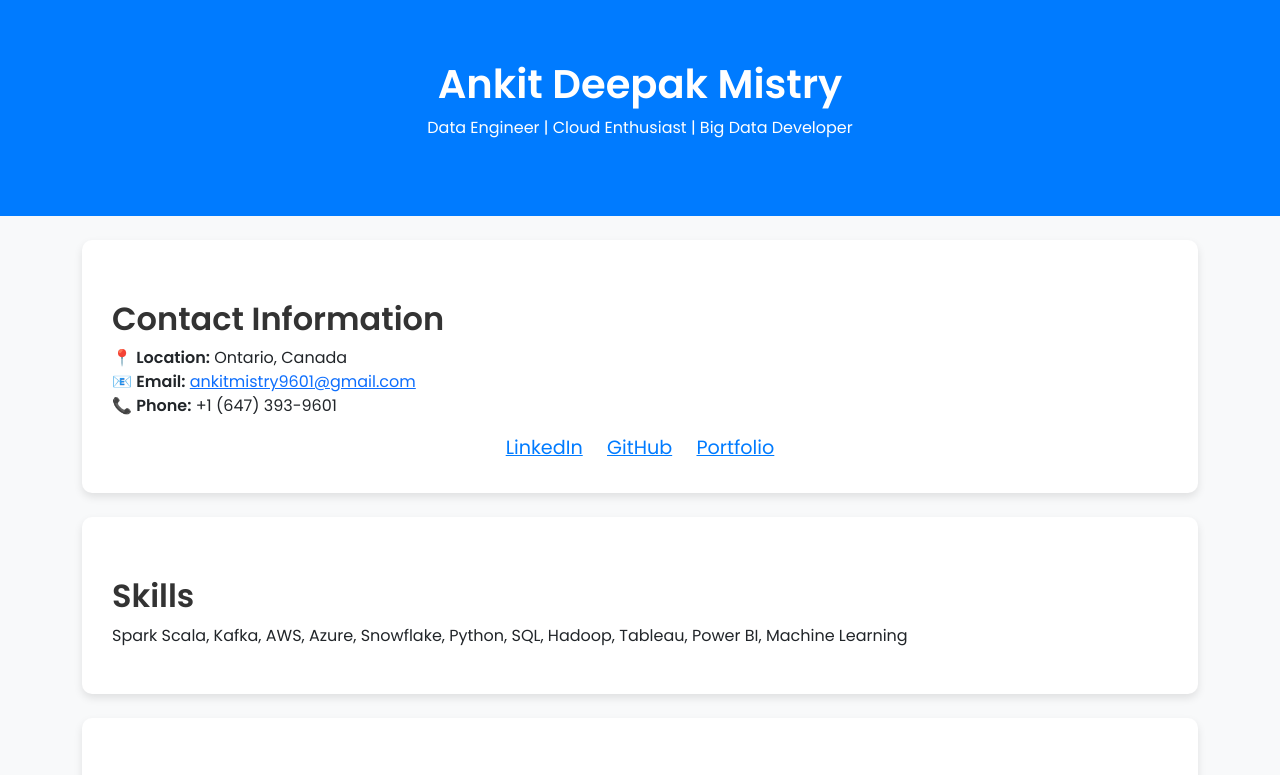
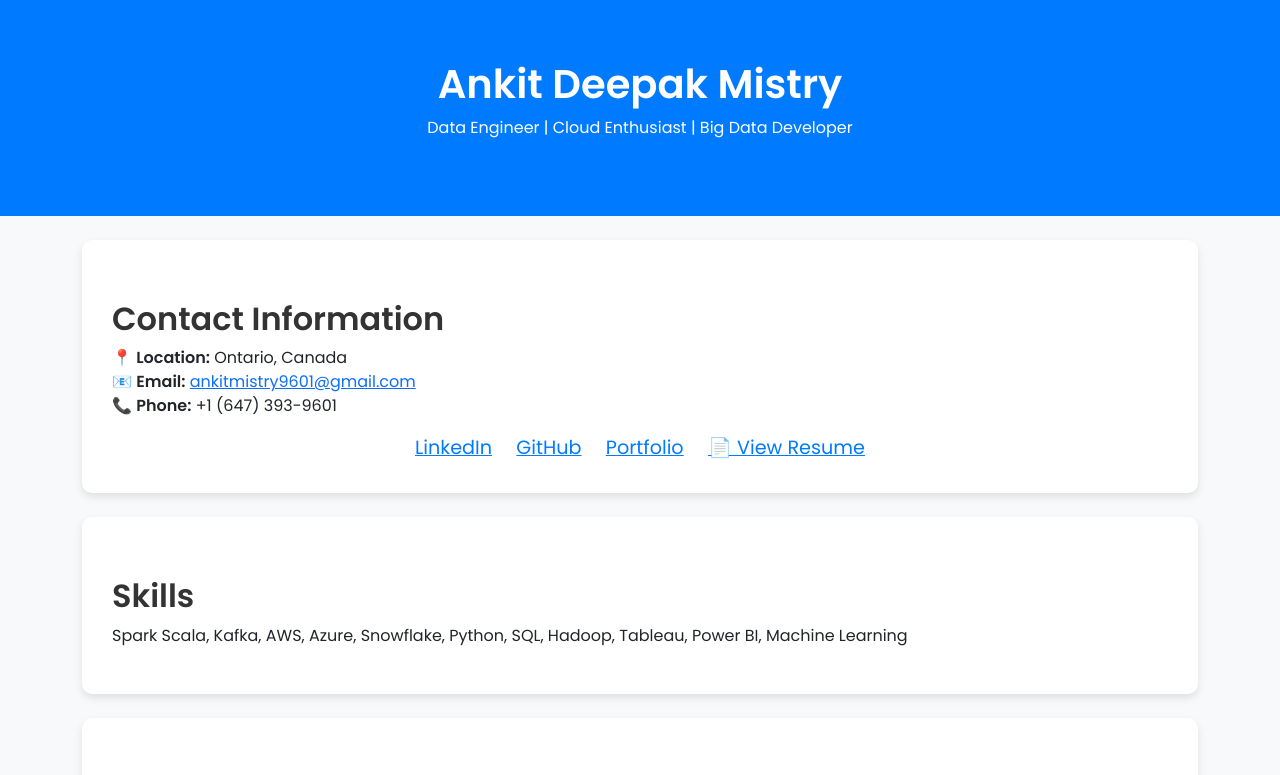
Before and after one commit to ankitmistry96/ankitmistry96.github.io, a plain HTML site: page index.html in a window 1280 px wide. Shown: the top 775 px of the page. Drawn offline with nearby package versions, Linux system fonts and the light colour scheme.

Commit message:
Update index.html

```diff
--- a/index.html
+++ b/index.html
@@ -34,6 +34,7 @@
                 <a href="#">LinkedIn</a>
                 <a href="#">GitHub</a>
                 <a href="#">Portfolio</a>
+                <a href="resume.pdf" target="_blank">📄 View Resume</a>
             </div>
         </div>
 
```
